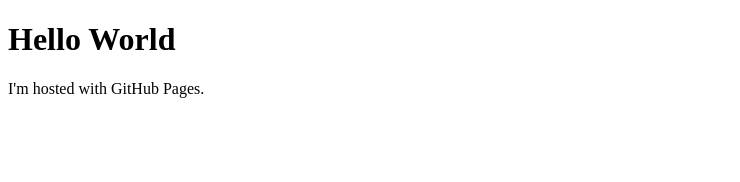
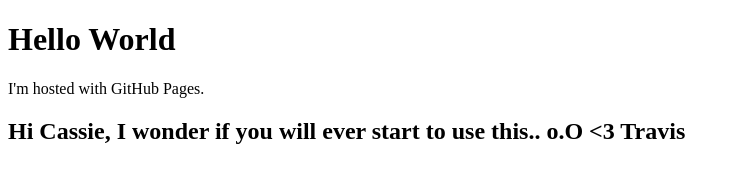
Before and after one commit to DesanyaAfterDark/ITSauces, a plain HTML site: page index.html in a window 1280 px wide. Shown: the whole page, without its empty margins (0-740 px from the left). Drawn offline with Linux system fonts and the light colour scheme.

Commit message:
Update index.html

```diff
--- a/index.html
+++ b/index.html
@@ -3,5 +3,13 @@
 <body>
 <h1>Hello World</h1>
 <p>I'm hosted with GitHub Pages.</p>
+<h2> Hi Cassie,
+
+I wonder if you will ever start to use this..
+
+o.O
+
+<3
+   Travis</h2>
 </body>
 </html>
```
